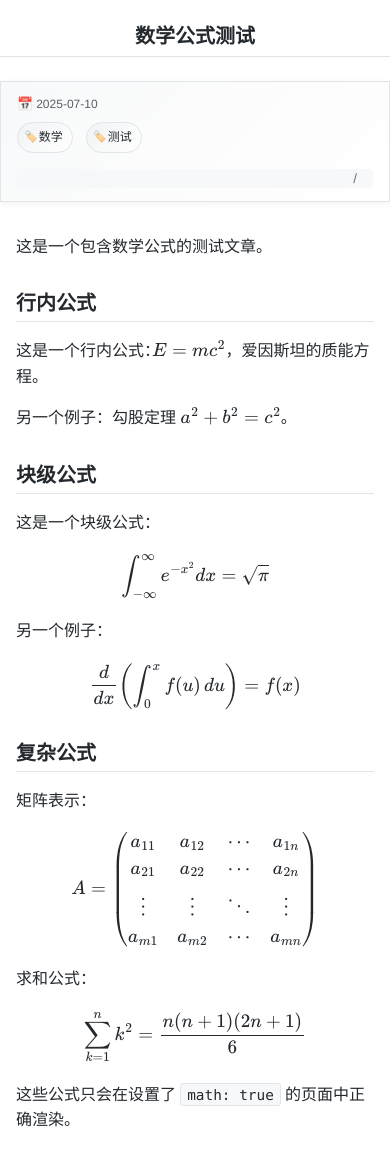
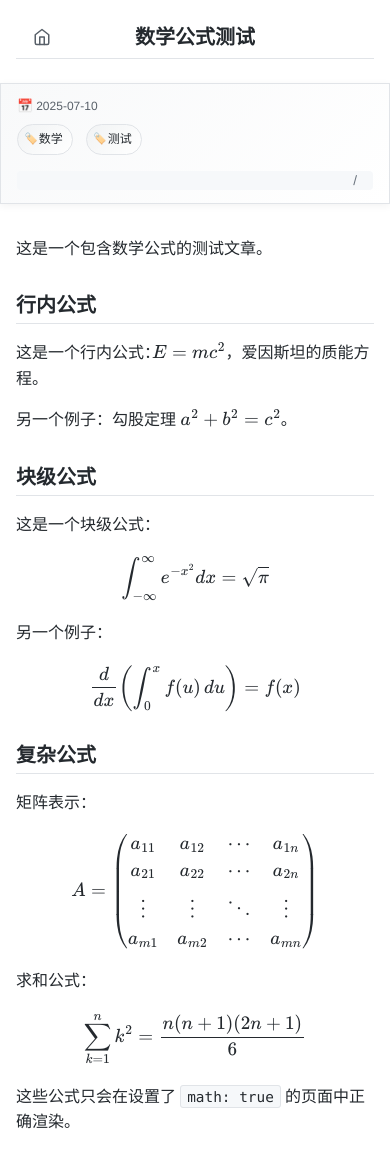
Before and after one commit to xiaoyaou/xiaoyaou.github.io, a Jekyll site: the page built from _posts/2025-07-10-math-test.md, in a window 390 px wide and 1167 px high. Built offline with Jekyll 4.4.1, drawn with Linux system fonts in a browser that asks for light colours; nearby versions of some CDN libraries.

Commit message:
添加首页按钮

```diff
--- a/_layouts/post.html
+++ b/_layouts/post.html
@@ -4,7 +4,20 @@ layout: default
 
 <article class="post">
     <!-- 独立的 sticky 标题 -->
-    <header class="sticky-header"><h1 class="post-title">{{ page.title }}</h1></header>
+    <header class="sticky-header">
+        <div class="header-left">
+            <a href="/" class="home-link" title="首页">
+                <!-- 简单的 SVG 回家图标 -->
+                <svg viewBox="0 0 24 24" width="20" height="20" stroke="currentColor" stroke-width="2" fill="none" stroke-linecap="round" stroke-linejoin="round"><path d="M3 9l9-7 9 7v11a2 2 0 0 1-2 2H5a2 2 0 0 1-2-2z"></path><polyline points="9 22 9 12 15 12 15 22"></polyline></svg>
+            </a>
+        </div>
+
+        <h1 class="post-title">{{ page.title }}</h1>
+
+        <div class="header-right">
+            <!-- 占位符，用于平衡 Flex 布局，确保标题严格居中 -->
+        </div>
+    </header>
 
     <!-- 文章元信息（日期和标签） -->
     <div class="post-meta">
--- a/assets/css/style.scss
+++ b/assets/css/style.scss
@@ -332,7 +332,38 @@ th {
     padding: 1rem 0;
     margin: 0 0 1rem 0;
     z-index: 100;
-    text-align: center;
+    /* Flex 布局核心 */
+    display: flex;
+    align-items: center;
+    justify-content: space-between;
+}
+
+/* 左侧容器 */
+.header-left {
+    flex: 1; /* 占据剩余空间，帮助中间标题居中 */
+    display: flex;
+    justify-content: flex-start;
+}
+
+/* 右侧容器 (占位用) */
+.header-right {
+    flex: 1; /* 占据相同空间，确保标题严格居中 */
+}
+
+/* 首页链接样式 */
+.home-link {
+    display: flex;
+    align-items: center;
+    color: #586069; /* 灰色，低调 */
+    transition: color 0.2s ease;
+    padding: 4px;
+    border-radius: 4px;
+}
+
+.home-link:hover {
+    color: #0366d6; /* 悬停变蓝 */
+    background-color: #f6f8fa; /* 轻微背景反馈 */
+    text-decoration: none;
 }
 
 /* 调整 sticky header 内的 h1 样式 - 使用更高优先级 */
@@ -349,6 +380,13 @@ header.sticky-header h1.post-title {
     padding-bottom: 0 !important;
     margin-top: 0 !important;
     margin-bottom: 0 !important;
+
+    /* 确保标题在 Flex 容器中居中且不挤压 */
+    flex: 0 1 auto;
+    white-space: nowrap;
+    overflow: hidden;
+    text-overflow: ellipsis;
+    max-width: 60%; /* 限制最大宽度，防止长标题覆盖按钮 */
 }
 
 /* Responsive */
@@ -371,15 +409,17 @@ header.sticky-header h1.post-title {
 
     /* Mobile sticky header adjustments */
     .sticky-header {
-        padding: 0.5rem 0;
-        margin-left: -1rem;
-        margin-right: -1rem;
-        padding-left: 1rem;
-        padding-right: 1rem;
+        padding: 0.5rem 0.8rem;
     }
 
     .sticky-header h1 {
         font-size: 1.25rem !important;
+        max-width: 50%; /* 移动端给按钮留更多空间 */
+    }
+
+    .home-link svg {
+        width: 18px;
+        height: 18px;
     }
 
     /* 移动端也使用更高优先级选择器 */
```
